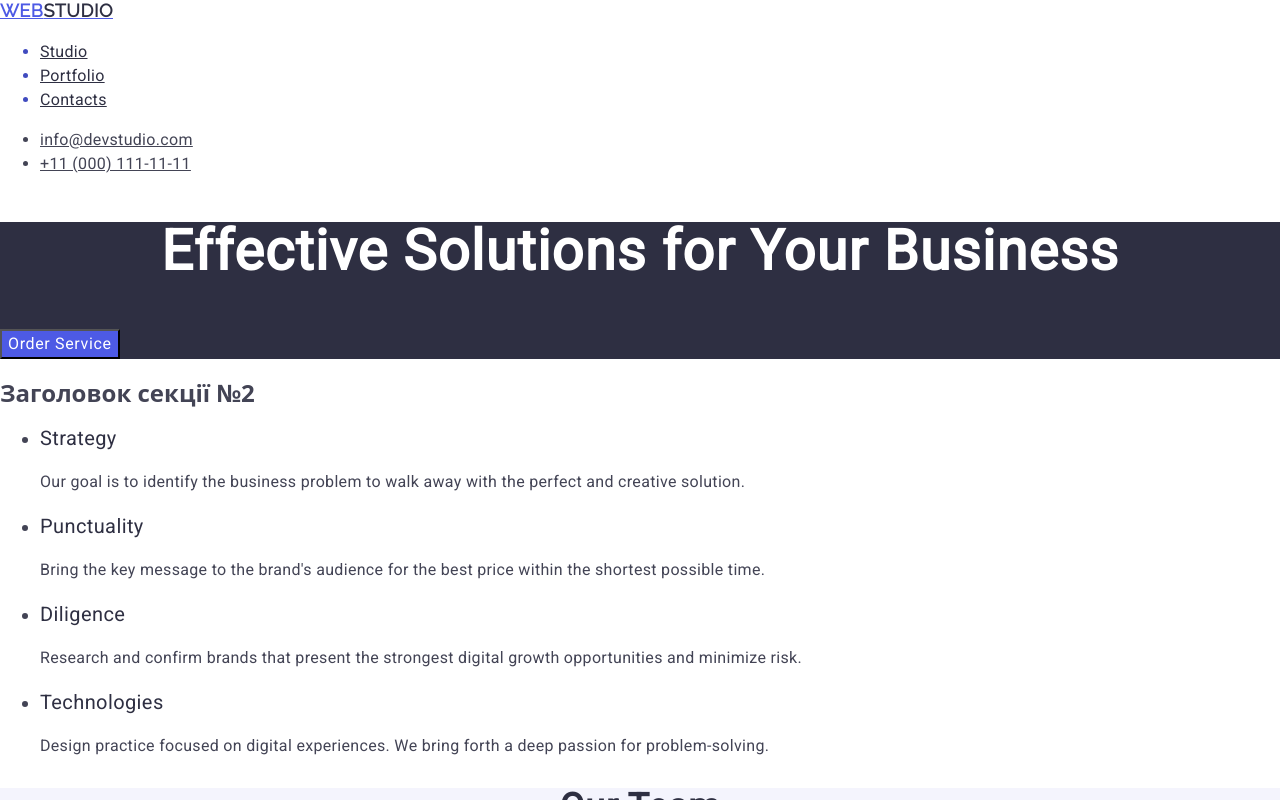
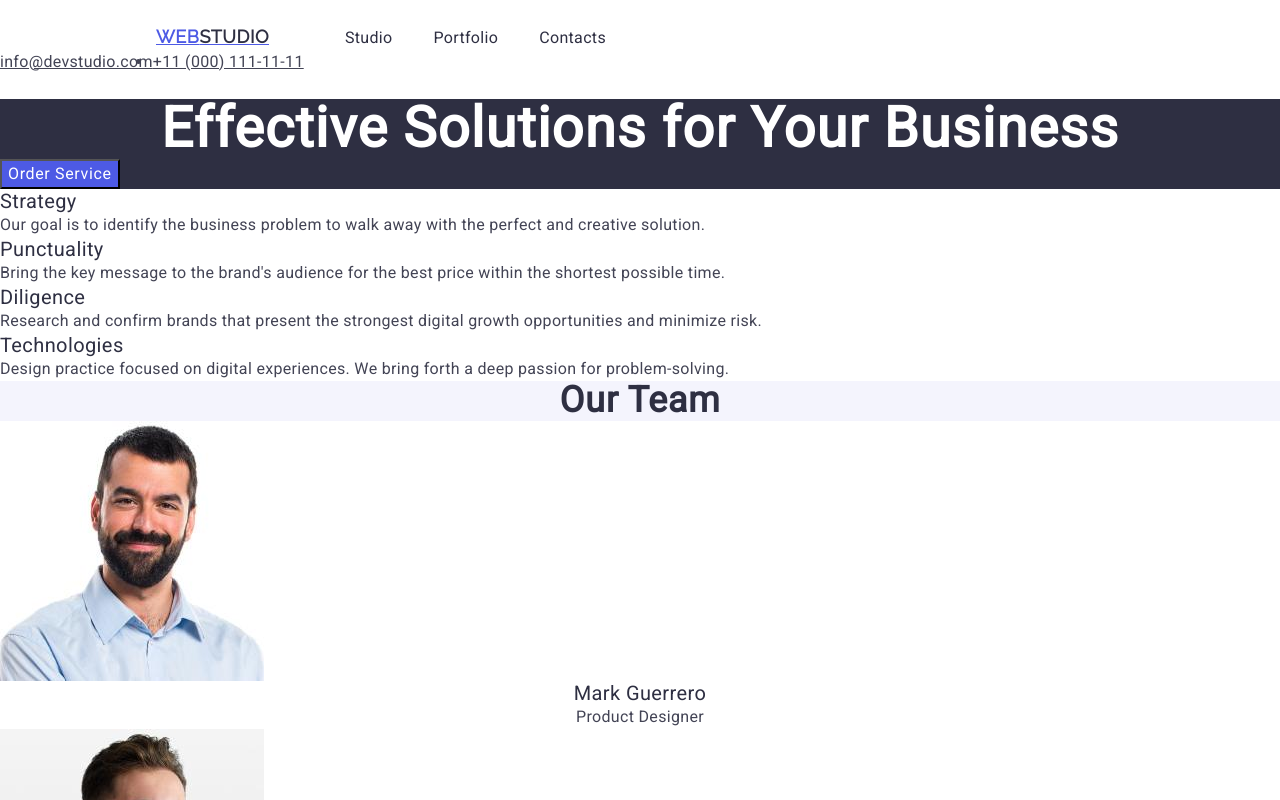
Before and after one commit to OlgaDonchenko/goit-markup-hw-03, a plain HTML site: page index.html in a window 1280 px wide. Shown: the top 800 px of the page. Drawn offline with nearby package versions, Linux system fonts and the light colour scheme.

Commit message:
start hw3
start hw3

```diff
--- a/css/styles.css
+++ b/css/styles.css
@@ -1,8 +1,92 @@
+/* ============== COMMON STYLES ============== */
+html {
+    box-sizing: border-box;
+}
+
+*,
+*::before,
+*::after {
+    box-sizing: inherit;
+}
+
+h1,
+    h2,
+    h3,
+    h4,
+    h5,
+    h6,
+
+    p {
+        margin-top: 0;
+        margin-bottom: 0;
+    }
+
+ul,
+ol {
+    margin-top: 0;
+    margin-bottom: 0;
+    padding-left: 0;
+}
+
+img {
+    display: block;
+}
+
+button {
+    cursor: pointer;
+}
+
+.list {
+    list-style-type: none;
+}
+
+.link {
+    text-decoration: none;
+}
+
 body {
     font-family: "Roboto", sans-serif;
         color: #434455;
         background-color: #FFF;;
 }
+.visually-hidden {
+    position: absolute;
+    width: 1px;
+    height: 1px;
+    margin: -1px;
+    border: 0;
+    padding: 0;
+
+    white-space: nowrap;
+    clip-path: inset(100%);
+    clip: rect(0 0 0 0);
+    overflow: hidden;
+}
+
+.container {
+    width: 1440px;
+    margin-left: auto;
+    margin-right: auto;
+
+}
+
+/* ============== /COMMON STYLES ============== */
+
+/* =======  HEADER STYLESS ======= */
+.page-header {
+    padding-top: 25.5px;
+    padding-bottom: 25.5px;
+}
+
+.nav-link {
+    display: flex;
+    align-items: center;
+    justify-content: space-between;
+    width: 100%;
+    max-width: 261px;
+}
+
+
 
 .logo {
     font-family: "Raleway", sans-serif;
@@ -13,6 +97,10 @@ body {
     text-transform: uppercase;
     color: #4d5ae5;
 
+
+margin-right: 76px;
+
+margin-left: 156px;
 }
 
 .studio-color {
@@ -26,10 +114,21 @@ body {
     font-size: 16px;
     letter-spacing: 0.02em;
     color: #2e2f42;
+    display: flex;
+        align-items: flex-start;
+
+        width: 100%;
+        max-width: 940px;
+}
+
+.nav-link{
+
+    display: flex;
 
 }
-
-
+.link{
+    display: flex;
+}
 .nav:hover{
     color: #404bbf;
 }
@@ -54,6 +153,11 @@ body {
     line-height: 24px;
     letter-spacing: 0.32px;
     color: #434455;
+
+}
+.address-menu {
+    display: flex;
+    align-items: flex-start;
 }
 .address:hover {
     color: #404bbf;
@@ -61,10 +165,15 @@ body {
 .address:focus {
     color: #404bbf;
 }
+
+.address-list {
+    display: flex;
+}
+/* ======== HERO SECTION STYLEST */
 .hero {
 background-color: #2e2f42;
 }
-.main-hero {
+.main-title {
     font-family: "Roboto";
         font-size: 56px;
         font-style: normal;
@@ -92,6 +201,10 @@ background-color: #2e2f42;
 .button:focus {
     background-color: #404BBF;
 }
+/* ===  STATEGY LIST STYLES ====  */
+
+
+
 
 .name-stategy {
 color: var(--NAVY-BLUE, #2E2F42);
@@ -101,8 +214,6 @@ color: var(--NAVY-BLUE, #2E2F42);
     line-height: 1.2;
     letter-spacing: 0.02em
 }
-
-
 .description-strategy {
 color: var(--SLATE, #434455);
     font-family: "Roboto";
@@ -111,7 +222,7 @@ color: var(--SLATE, #434455);
     line-height: 1.5;
     letter-spacing: 0.02em
     }
-
+/* === PEOPLE TEAM STYLES ===== */
     .team-people {
         background-color: #F4F4FD;
     }
@@ -121,7 +232,7 @@ color: var(--SLATE, #434455);
         text-align: center;
         font-family: "Roboto";
             font-size: 36px;
-line-height: 1.11;
+         line-height: 1.11;
             font-weight: 700;
             letter-spacing: 0.72px;
             text-transform: capitalize;
@@ -149,6 +260,8 @@ line-height: 1.11;
             line-height: 24px;
             letter-spacing: 0.32px;
     }
+
+    /* ====PORTFOLIO STYLES ======= */
     .portfolio-section{
         background-color: #FFF;
     }
@@ -185,6 +298,7 @@ line-height: 1.11;
         letter-spacing: 0.02em;
 }
 
+/* ===== FOOTER STYLES */
      .footer-section {
         background: #2e2f42;
      }
--- a/index.html
+++ b/index.html
@@ -1,13 +1,13 @@
 <!DOCTYPE html>
+
 <html lang="en">
   <head>
-    <link rel="preconnect" href="https://fonts.googleapis.com" />
-    <link rel="preconnect" href="https://fonts.gstatic.com" crossorigin />
-
     <meta charset="UTF-8" />
     <meta name="viewport" content="width=device-width, initial-scale=1.0" />
     <title>Main page</title>
-    <link rel="stylesheet" type="text/css" href="css/styles.css" />
+    <!-- ====== Google fonts===== -->
+    <link rel="preconnect" href="https://fonts.googleapis.com" />
+    <link rel="preconnect" href="https://fonts.gstatic.com" crossorigin />
     <link
       href="https://fonts.googleapis.com/css2?family=Roboto&display=swap"
       rel="stylesheet"
@@ -16,51 +16,62 @@
       href="https://fonts.googleapis.com/css2?family=Raleway&display=swap"
       rel="stylesheet"
     />
+    <!--======= Modern normalize ======== -->
     <link
       rel="stylesheet"
       href="https://cdnjs.cloudflare.com/ajax/libs/modern-normalize/1.1.2/modern-normalize.min.css"
     />
+    <!-- === My stylessheet CSS === -->
+    <link rel="stylesheet" type="text/css" href="css/styles.css" />
   </head>
   <body>
-    <header>
+    <!-- ===  PAGE HEADER === -->
+    <header class="page-header">
+      <div class="conteiner">
         <nav class="nav">
           <a class="logo" href="./index.html"
             >Web<span class="studio-color">Studio</span></a
           >
-        <ul class="nav-link">
+          <ul class="nav-link list">
             <li><a href="./index.html" class="link">Studio</a></li>
             <li><a href="" class="link">Portfolio</a></li>
             <li><a href="" class="link">Contacts</a></li>
           </ul>
         </nav>
-      <address class="address">
-        <ul>
+        <address class="address-menu">
+          <ul class="address-list">
             <li>
               <a href="mailto:info@devstudio.com" class="address"
                 >info@devstudio.com</a
               >
             </li>
             <li>
-            <a href="tel:+110001111111" class="address">+11 (000) 111-11-11</a>
+              <a href="tel:+110001111111" class="address"
+                >+11 (000) 111-11-11</a
+              >
             </li>
           </ul>
         </address>
+      </div>
     </header>
     <main>
-      <!-- Секція 1 -->
+      <!--  HERO SECTION Секція 1 -->
       <section class="hero">
-        <h1 class="main-hero">Effective Solutions for Your Business</h1>
+        <div>
+          <h1 class="main-title">Effective Solutions for Your Business</h1>
           <button type="button" class="button">Order Service</button>
+        </div>
       </section>
       <!-- Секція 2 -->
       <section>
-        <h2>Заголовок секції №2</h2>
+        <div class="conteiner">
+          <h2 class="visually-hidden">Заголовок секції №2</h2>
           <ul class="strategy-list">
             <li class="strategy-list-item">
               <h3 class="name-stategy">Strategy</h3>
               <p class="description-strategy">
-              Our goal is to identify the business problem to walk away with the
-              perfect and creative solution.
+                Our goal is to identify the business problem to walk away with
+                the perfect and creative solution.
               </p>
             </li>
             <li class="strategy-list-item">
@@ -87,10 +98,12 @@
               </p>
             </li>
           </ul>
+        </div>
       </section>
       <!-- Секція 3 -->
 
       <section class="team-people">
+        <div class="conteiner">
           <h2 class="team-people-title">Our Team</h2>
 
           <!-- People of team -->
@@ -141,9 +154,11 @@
               <p class="position">UI Designer</p>
             </li>
           </ul>
+        </div>
       </section>
       <!-- Секція 4 -->
       <section class="portfolio-section">
+        <div class="conteiner">
           <h2 class="portfolio-title">Our Portfolio</h2>
           <!-- row 1 -->
           <ul>
@@ -209,16 +224,19 @@
               <p class="type-service">Marketing</p>
             </li>
           </ul>
+        </div>
       </section>
     </main>
     <footer class="footer-section">
+      <div class="conteiner">
         <a class="logo" href="./index.html"
           >Web<span class="studio-color-footer">Studio</span></a
         >
         <p class="description-footer">
-        Increase the flow of customers and sales for your business with digital
-        marketing & growth solutions.
+          Increase the flow of customers and sales for your business with
+          digital marketing & growth solutions.
         </p>
+      </div>
     </footer>
   </body>
 </html>
```
Lines whose indentation alone changed are shown as unchanged.
